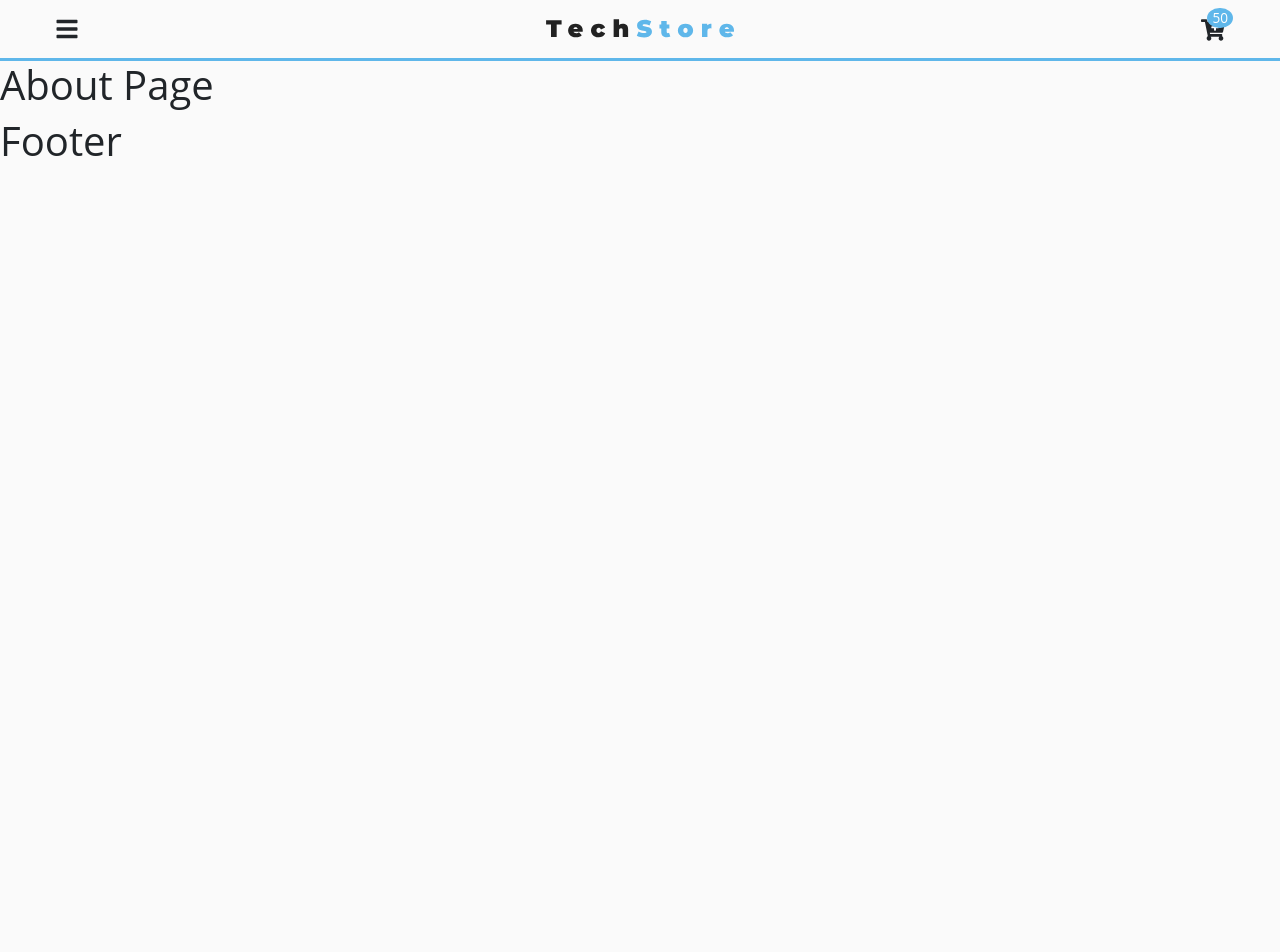
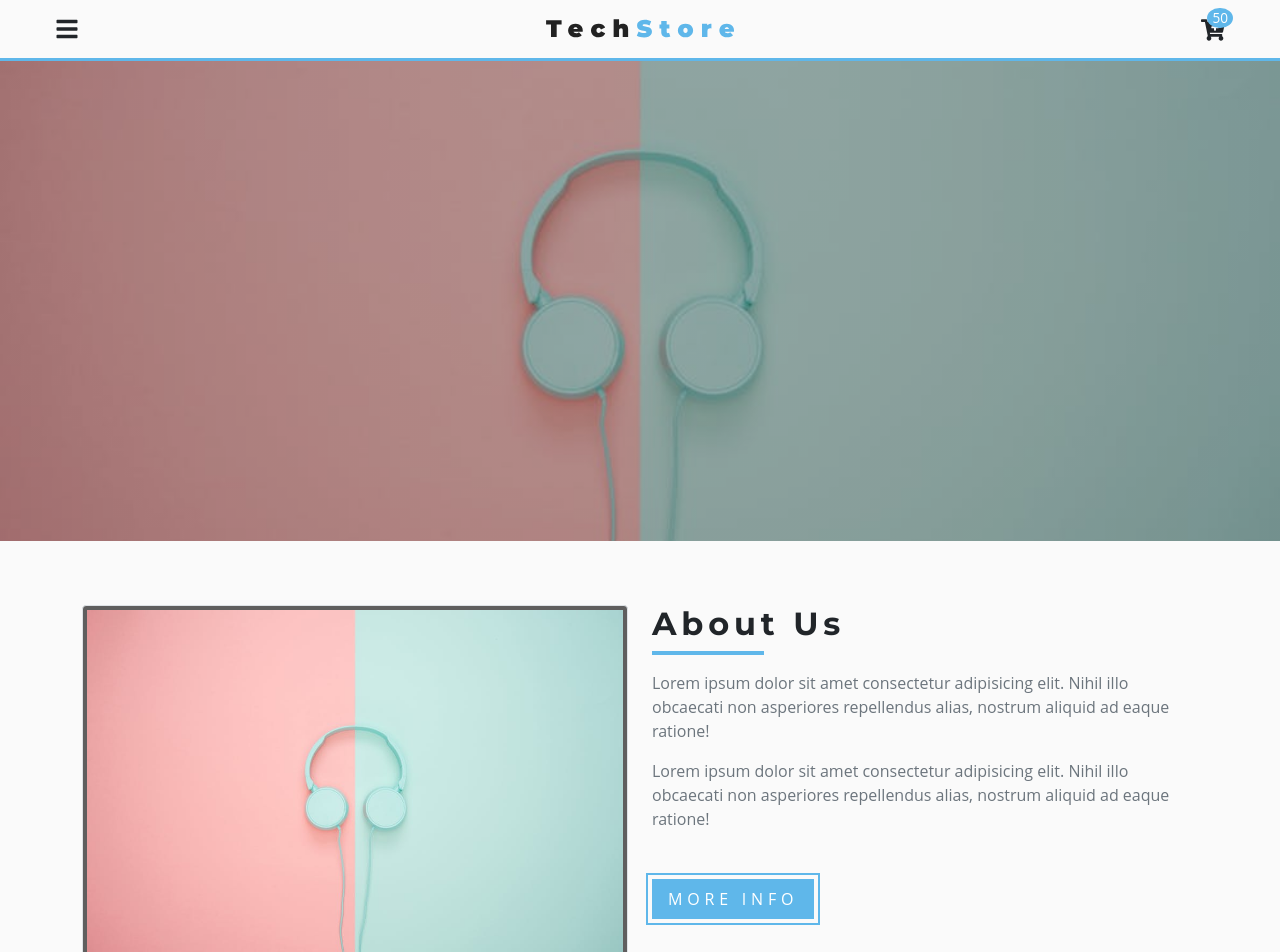
Before and after one commit to Lekkyjay/tech-store-react, a React (Create React App) app: page /about in a window 1280 px wide. Shown: the top 952 px of the page. Before the commit the page ends 800 px from the top, so only its background shows below. Built offline with nearby package versions, Linux system fonts and the light colour scheme.

Commit message:
About page completed.

```diff
--- /dev/null
+++ b/src/components/Title.js
@@ -0,0 +1,27 @@
+import React from 'react'
+import styled from 'styled-components'
+
+const Title = ({ title, center }) => {
+
+  return (
+    <TitleWrapper className="row" center={center}>
+      <div className="col">
+        <h2 className="text-title">{title}</h2>
+        <div className="title-underline" />
+      </div>
+    </TitleWrapper>
+  )
+}
+
+export default Title
+
+
+const TitleWrapper = styled.div`
+  text-align: ${props => (props.center ? "center" : "left")};
+  .title-underline {
+    height: 0.25rem;
+    width: 7rem;
+    background: var(--primaryColor);
+    margin: ${props => (props.center ? "0 auto" : "0")};
+  }
+`
--- a/src/pages/About.js
+++ b/src/pages/About.js
@@ -1,9 +1,46 @@
 import React from 'react'
+import Hero from '../components/Hero'
+import Title from '../components/Title'
+import aboutBcg from '../images/aboutBcg.jpeg'
 
 const About = () => {
   return (
     <div>
-      <h1>About Page</h1>
+      <Hero img={aboutBcg} />
+      <section className="py-5">
+        <div className="container">
+          <div className="row">
+            <div className="col-10 mx-auto col-md-6 my-3">
+              <img
+                src={aboutBcg}
+                className="img-fluid img-thumbnail"
+                alt="about company"
+                style={{ background: "var(--darkGrey)" }}
+              />
+            </div>
+            <div className="col-10 mx-auto col-md-6 my-3">
+              <Title title="about us" />
+              <p className="text-lead text-muted my-3">
+                Lorem ipsum dolor sit amet consectetur adipisicing elit. Nihil
+                illo obcaecati non asperiores repellendus alias, nostrum aliquid
+                ad eaque ratione!
+              </p>
+              <p className="text-lead text-muted my-3">
+                Lorem ipsum dolor sit amet consectetur adipisicing elit. Nihil
+                illo obcaecati non asperiores repellendus alias, nostrum aliquid
+                ad eaque ratione!
+              </p>
+              <button
+                className="main-link"
+                type="button"
+                style={{ marginTop: "2rem" }}
+              >
+                more info
+              </button>
+            </div>
+          </div>
+        </div>
+      </section>
     </div>
   )
 }
```
